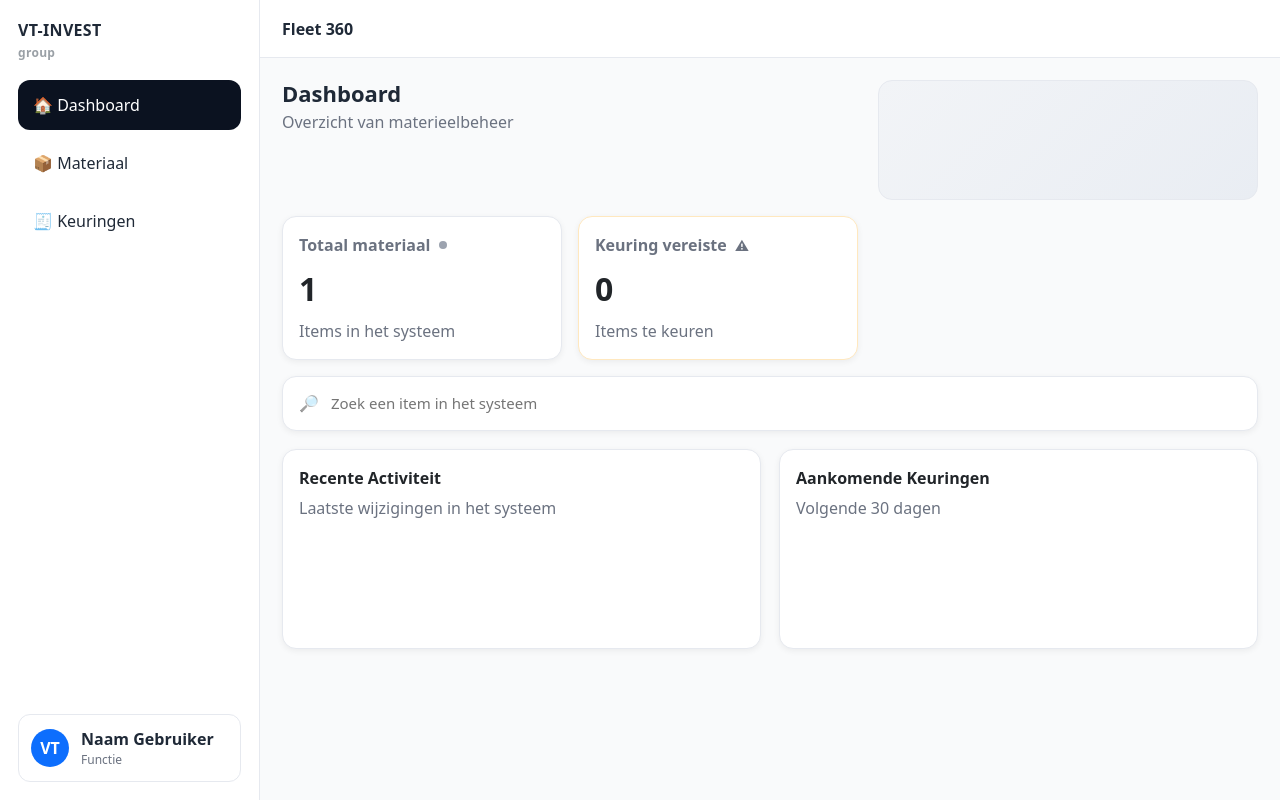
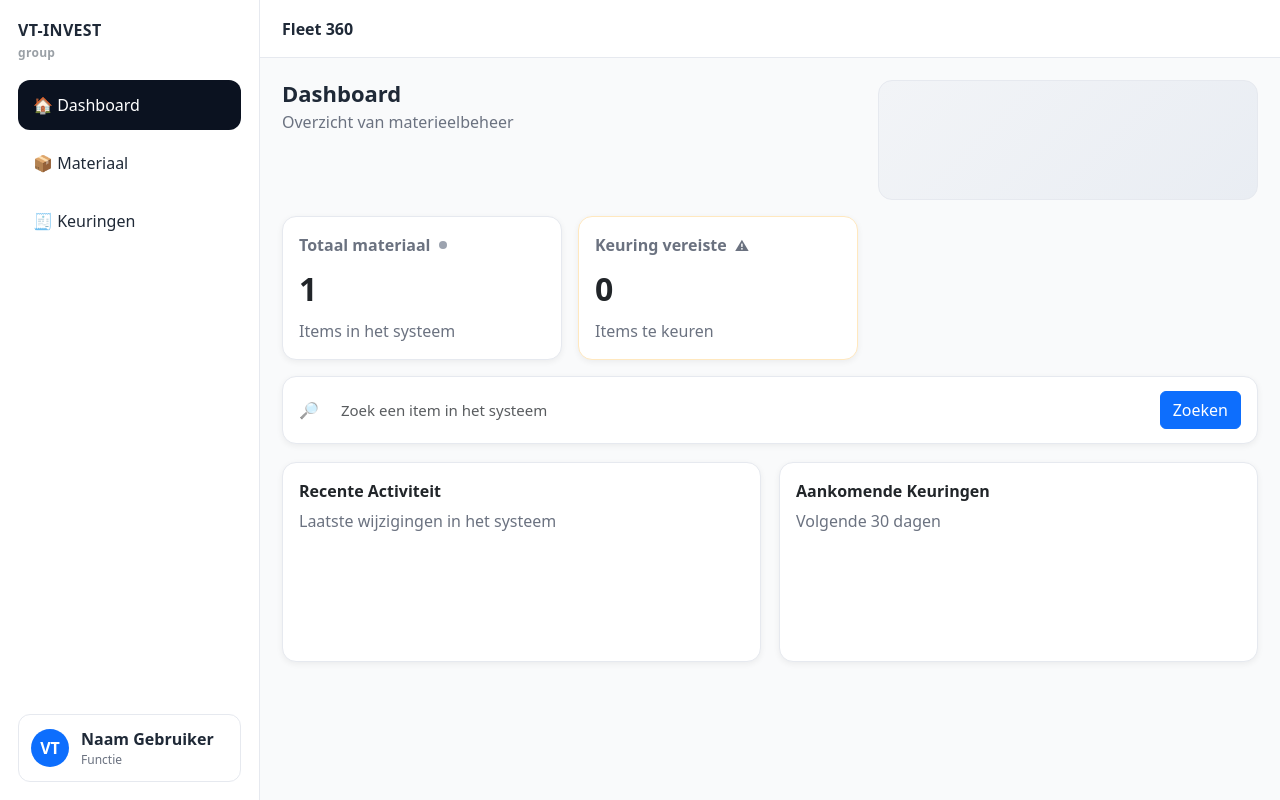
Before and after one commit to A-D-DBS-application/web-application-2025-group-28, a Flask app: page / in a window 1280 px wide. Run offline with Flask 3, Linux system fonts and the light colour scheme.

Commit message:
Update dashboard.html

```diff
--- a/app/templates/dashboard.html
+++ b/app/templates/dashboard.html
@@ -9,6 +9,7 @@
   <div class="hero-image" aria-hidden="true"></div>
 </div>
 
+<!-- KPI's -->
 <div class="grid grid-top" style="margin-top:16px;">
   <div class="card kpi">
     <div class="kpi-title">Totaal materiaal <span class="kpi-dot"></span></div>
@@ -23,14 +24,24 @@
   </div>
 </div>
 
-<div class="card search">
+<!-- Zoekbalk: stuurt naar /materiaal met q=... -->
+<form class="card search" method="get" action="{{ url_for('materiaal') }}" style="margin-top:16px;">
   <div class="search-wrap">
     <span class="search-icon">🔎</span>
-    <input type="text" class="search-input" placeholder="Zoek een item in het systeem">
+    <input
+      type="text"
+      name="q"
+      class="search-input form-control"
+      placeholder="Zoek een item in het systeem"
+      value="{{ request.args.get('q','') }}"
+      aria-label="Zoek in materiaal"
+    >
+    <button class="btn btn-primary ms-2" type="submit">Zoeken</button>
   </div>
-</div>
+</form>
 
-<div class="grid grid-bottom">
+<!-- Panelen -->
+<div class="grid grid-bottom" style="margin-top:16px;">
   <div class="card panel">
     <div class="panel-title">Recente Activiteit</div>
     <div class="panel-sub">Laatste wijzigingen in het systeem</div>
```
